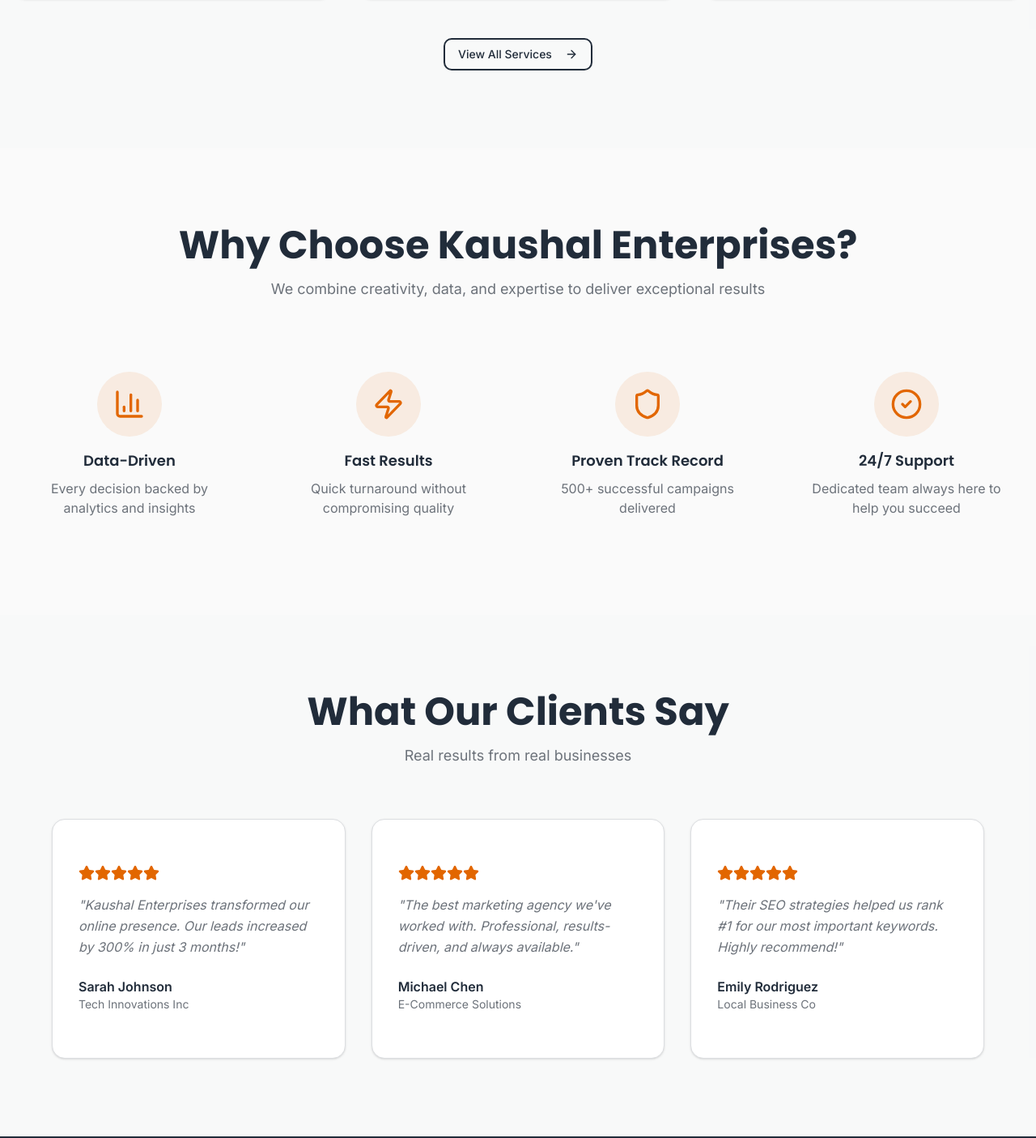
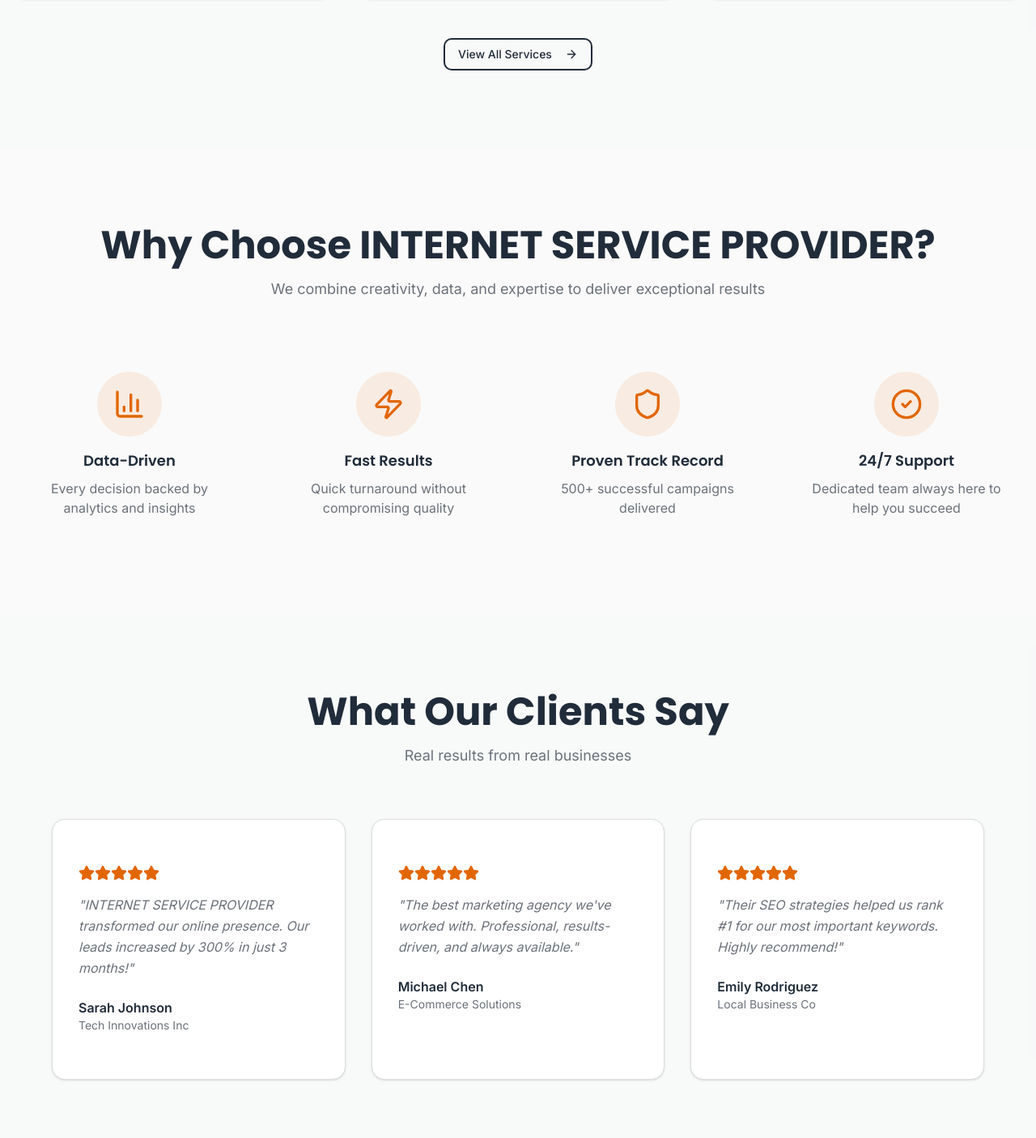
Before and after one commit to shivshivam1802/GAUR-MARKETING, a Next.js app: page / in a window 1280 px wide. Shown: the part 1743-3148 px from the top of the page at 81% size. Built offline with nearby package versions, Linux system fonts and the light colour scheme.

Commit message:
Update company name to INTERNET SERVICE PROVIDER

```diff
--- a/app/page.tsx
+++ b/app/page.tsx
@@ -157,7 +157,7 @@ export default function HomePage() {
         <div className="container mx-auto px-4">
           <div className="text-center mb-16">
             <h2 className="text-3xl md:text-5xl font-bold font-[family-name:var(--font-poppins)] text-primary mb-4">
-              Why Choose Kaushal Enterprises?
+              Why Choose INTERNET SERVICE PROVIDER?
             </h2>
             <p className="text-lg text-muted-foreground max-w-2xl mx-auto">
               We combine creativity, data, and expertise to deliver exceptional results
@@ -216,7 +216,7 @@ export default function HomePage() {
               {
                 name: "Sarah Johnson",
                 company: "Tech Innovations Inc",
-                text: "Kaushal Enterprises transformed our online presence. Our leads increased by 300% in just 3 months!",
+                text: "INTERNET SERVICE PROVIDER transformed our online presence. Our leads increased by 300% in just 3 months!",
               },
               {
                 name: "Michael Chen",
```
